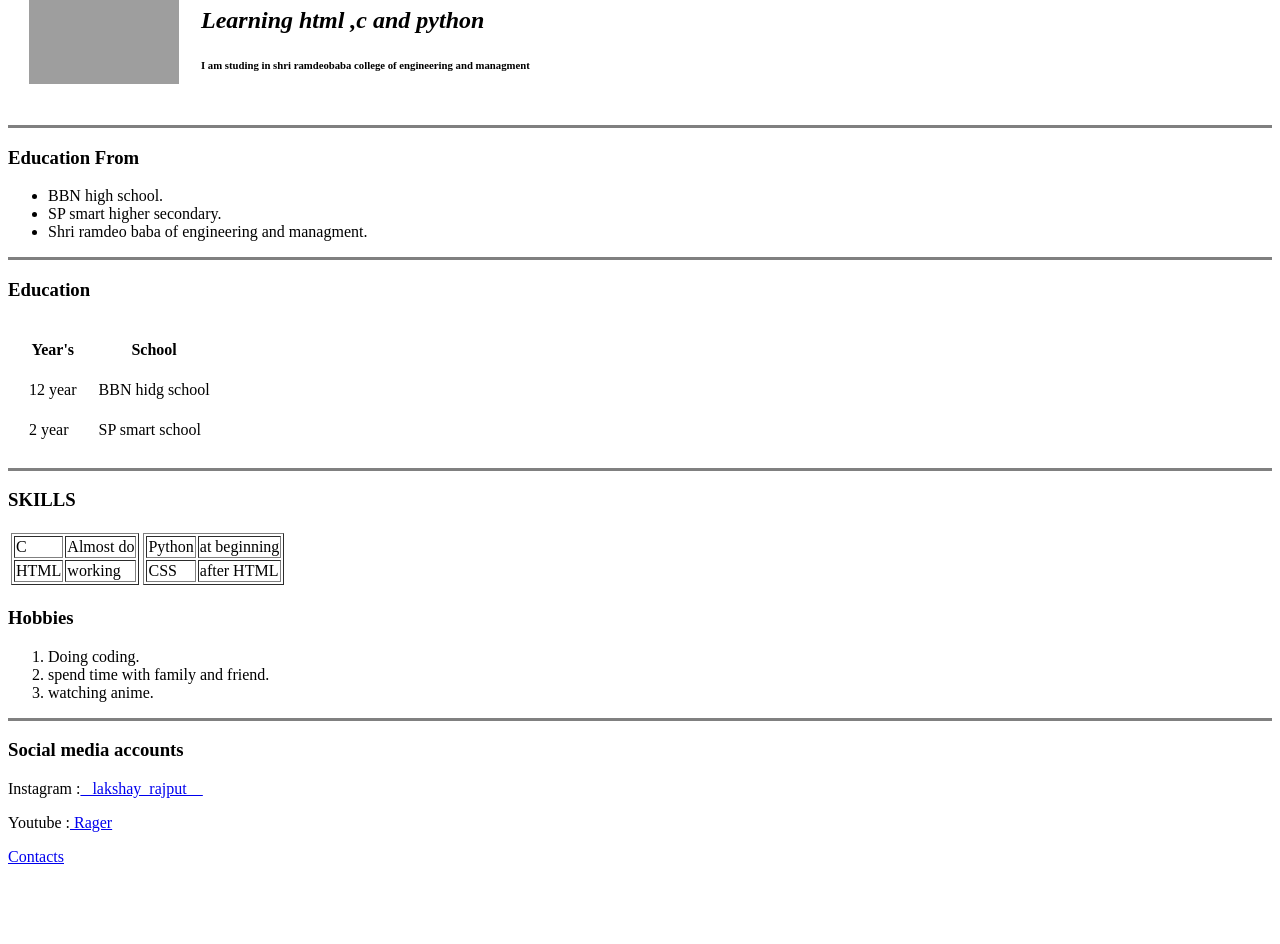
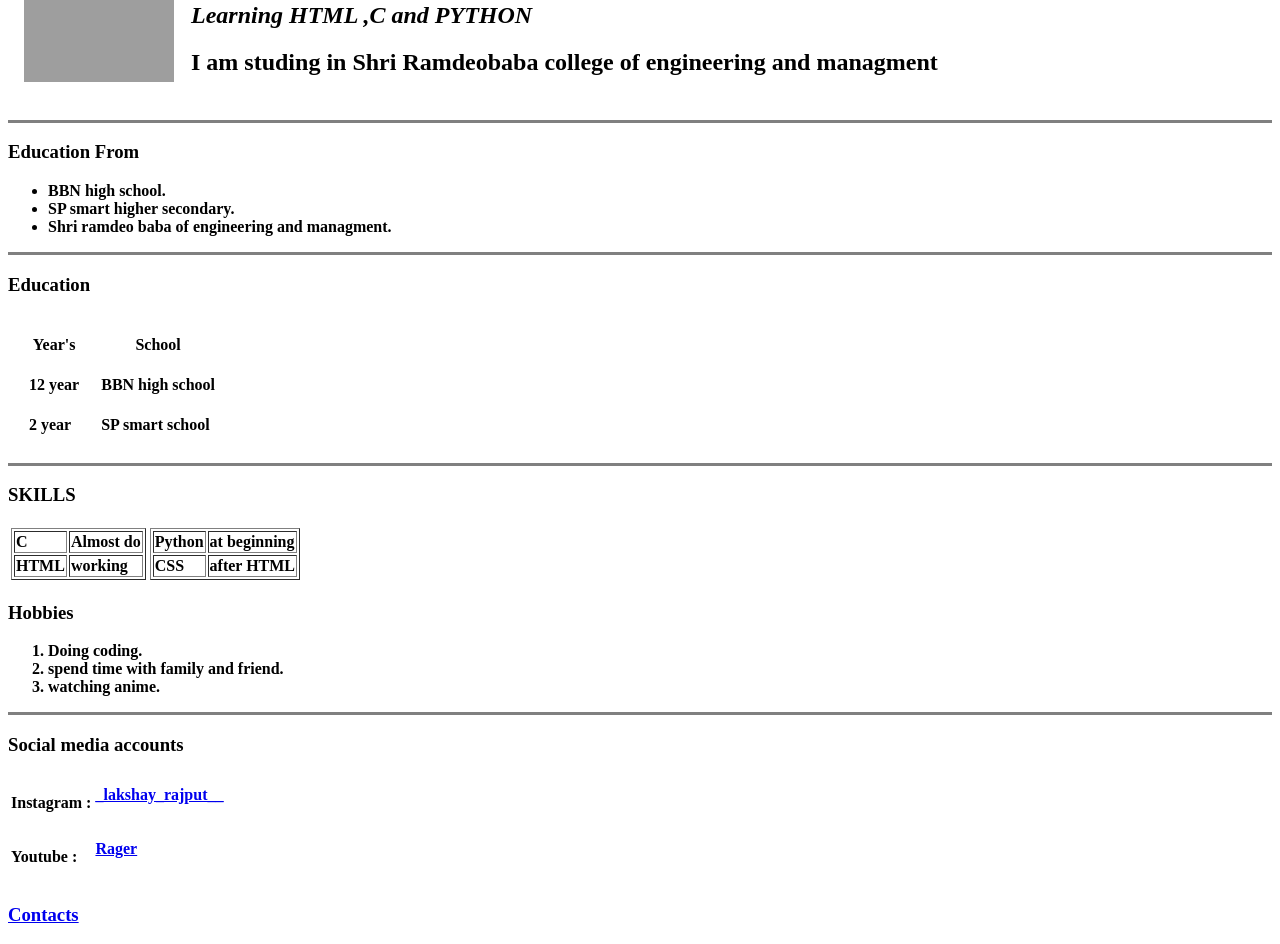
Before and after one commit to ranger0p/cv, a plain HTML site: page index.html in a window 1280 px wide. Shown: the part 102-1046 px from the top of the page. Before the commit the page ends 984 px from the top, so only its background shows below. Drawn offline with Linux system fonts and the light colour scheme; grey boxes are pictures that could not be loaded.

Commit message:
Add files via upload

```diff
--- a/index.html
+++ b/index.html
@@ -5,26 +5,26 @@
     <title>My first site</title>
   </head>
   <body>
-    <table cellspacing="20">
+    <table cellspacing="15s">
       <tr>
         <td><img src="ganesh.png" alt="load ganesh pic" width= "150px" height="150px"></td>
         <td>
         <h1>Lakshay bogal</h1>
-        <p><h2><em>Learning html ,c and python</em></h2></p>
-        <p><h6>I am studing in shri ramdeobaba college of engineering and managment</h6></p>
+        <p><h2><em>Learning HTML ,C and PYTHON</em></h2></p>
+        <p><h2>I am studing in Shri Ramdeobaba college of engineering and managment</h2></p>
       </td>
       </tr>
     </table>
     <hr size = 3 noshade>
     <h3>Education From</h3>
-  <ul>
+  <strong><ul>
     <li>BBN high school. </li>
     <li>SP smart higher secondary.</li>
     <li>Shri ramdeo baba of engineering and managment.</li>
-    </ul>
+  </ul></strong>
     <hr size="3" noshade>
     <h3>Education</h3>
-    <table cellspacing="20">
+   <strong><table cellspacing="20">
     <thead>
      <tr>
       <th>Year's</th>
@@ -34,7 +34,7 @@
     <tbody>
       <tr>
         <td>12 year</td>
-          <td>BBN hidg school</td>
+        <td>BBN high school</td>
 
       </tr>
       <tr>
@@ -42,9 +42,9 @@
         <td>SP smart school</td>
       </tr>
     </tbody>
-    </table>
+  </table></strong>
     <hr size="3" noshade>
-    <h3>SKILLS</h3>
+    <strong> <h3>SKILLS</h3>
       <table >
         <tr>
           <td>
@@ -75,19 +75,35 @@
           </table>
           </td>
       </table>
+     </strong>
 
-
-    <h3>Hobbies</h3>
+   <strong><h3>Hobbies</h3>
     <ol>
       <li>Doing coding.</li>
       <li>spend time with family and friend.</li>
       <li>watching anime.</li>
     </ol>
     <hr size = 3 noshade>
-    <H3>Social media accounts</H3>
+    <H3>Social media accounts</H3></strong>
 
-    <p>Instagram :<a href="https://www.instagram.com/_lakshay_rajput__/"> _lakshay_rajput__ </a></p>
-    <p>Youtube :<a href="https://www.youtube.com/channel/UCM60WowLU4myDzgppjqu-MQ"> Rager</a></p>
-    <p><a href = "contacts.html">Contacts</a></p>
+    <strong> <table>
+      <tr>
+        <td>
+    <p><hr4>Instagram :
+
+    </td>
+      <td><a href="https://www.instagram.com/_lakshay_rajput__/"> _lakshay_rajput__ </a></hr4></p>
+      </td>
+    </tr>
+      <tr>
+      <td>
+    <p><hr1>Youtube :</hr1></td>
+      <td><a href="https://www.youtube.com/channel/UCM60WowLU4myDzgppjqu-MQ"> Rager</a></p>
+      </td>
+  </tr>
+  </table>
+</strong>
+
+    <p><h3><a href = "contacts.html">Contacts</a></h3></p>
   </body>
 </html>
```
Also changed, not shown: contacts.html (+0 -5 lines). Lines whose indentation alone changed are shown as unchanged.
